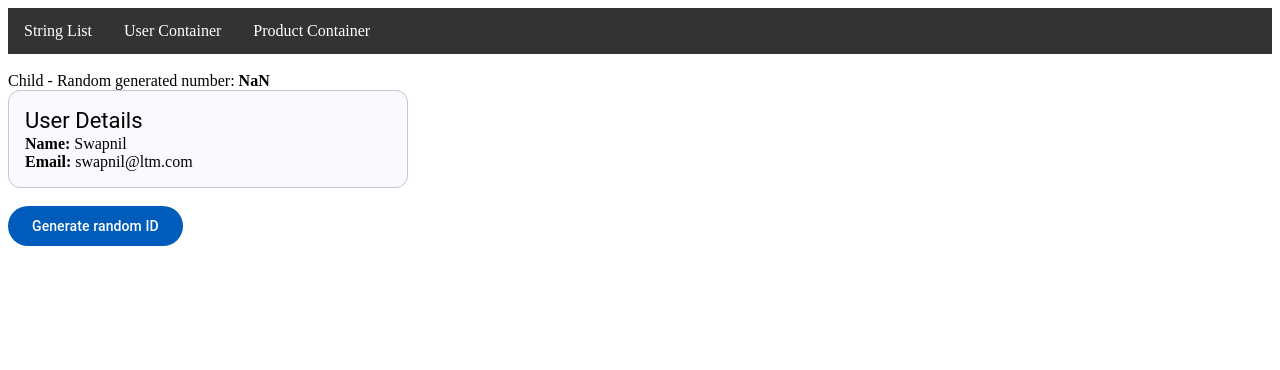
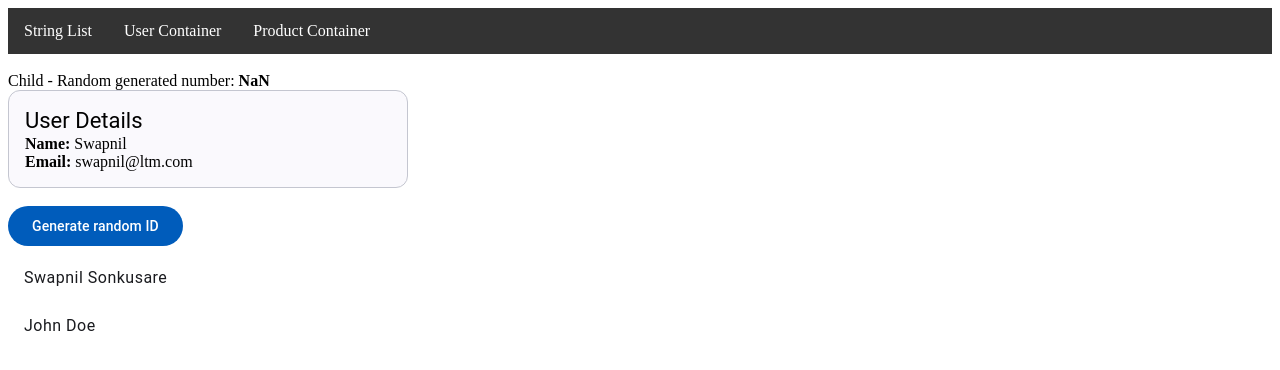
Before and after one commit to reblowrange/karat-assessment-one, an Angular app: page /home/user-container in a window 1280 px wide. Shown: the top 370 px of the page. Built offline with nearby package versions, Linux system fonts and the light colour scheme; data requests are answered from the project's data file.

Commit message:
Task #6 - Async Pipe - Subscribe to an restService->getUsers() Observable named as 'data$' in a user-container component template using the 'async' pipe to avoid manual unsubscription in the TypeScript file.

```diff
--- a/src/app/user-container/user-container.html
+++ b/src/app/user-container/user-container.html
@@ -1,3 +1,10 @@
 Child - Random generated number: <strong> {{randomGeneratedId}} </strong>
-<br/>
+<br />
 <app-user-card-component [user]="user" (onGeneratedId)="onGeneratedId($event)"></app-user-card-component>
+
+
+<mat-list role="list">
+    @for (user of data$ | async; track user) {
+    <mat-list-item role="listitem">{{ user.name }}</mat-list-item>
+    }
+</mat-list>
--- a/src/app/user-container/user-container.ts
+++ b/src/app/user-container/user-container.ts
@@ -2,23 +2,26 @@ import { Component, OnInit } from '@angular/core';
 import { UserCardComponent } from '../user-card-component/user-card-component';
 import { User } from '../models/common.model';
 import { RestService } from '../service/rest.service';
+import { Observable } from 'rxjs';
+import { CommonModule } from '@angular/common';
+import { MaterialModule } from '../libs/material-module';
 
 @Component({
   selector: 'app-user-container',
-  imports: [UserCardComponent],
+  imports: [CommonModule, MaterialModule, UserCardComponent],
   templateUrl: './user-container.html',
   styleUrl: './user-container.scss',
 })
 export class UserContainer implements OnInit {
   public user = { name: 'Swapnil', email: 'swapnil@ltm.com' } as User;
   public randomGeneratedId = NaN;
+  public data$: Observable<User[]>;
 
-  constructor(private restService: RestService) {}
+  constructor(public restService: RestService) {
+    this.data$ = this.restService.getUsers();
+  }
 
   ngOnInit(): void {
-    this.restService.getUsers().subscribe((res) => {
-      console.log(res);
-    });
   }
 
   public onGeneratedId(randomId: number): void {
```
